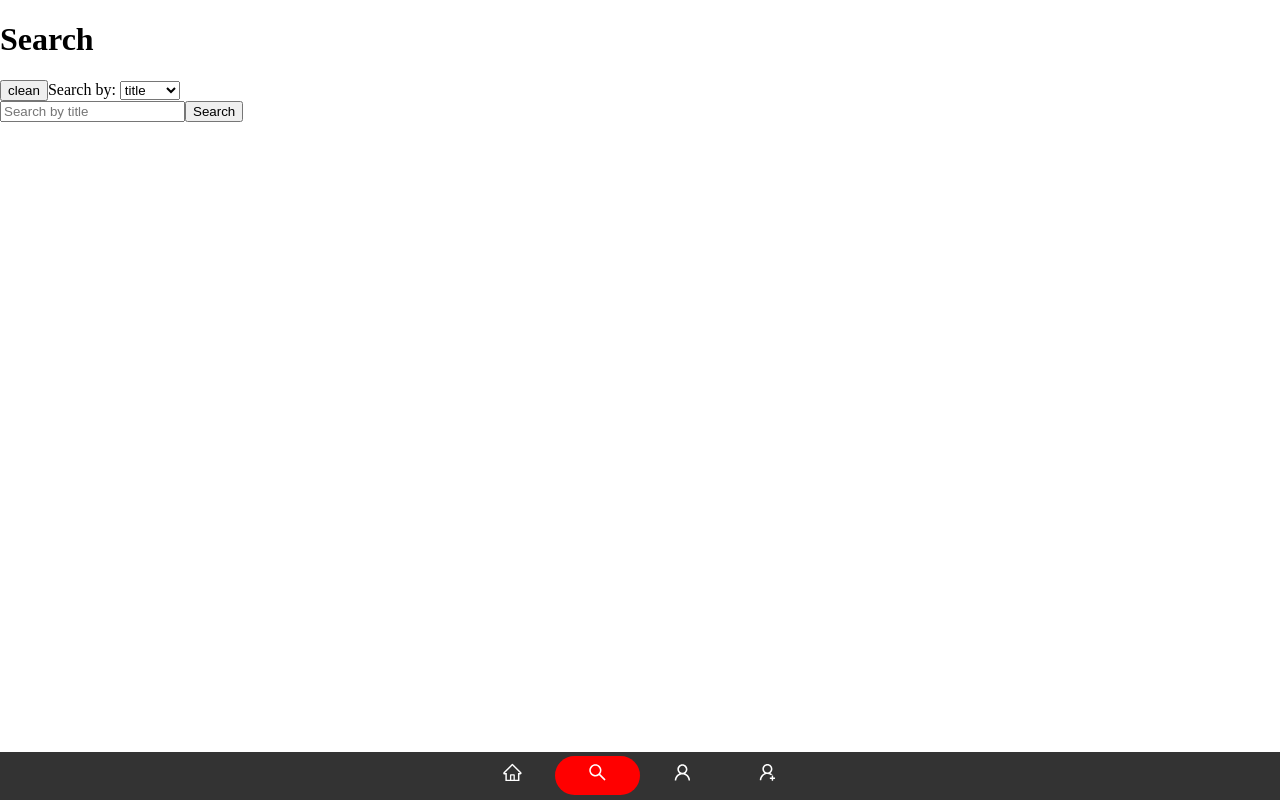
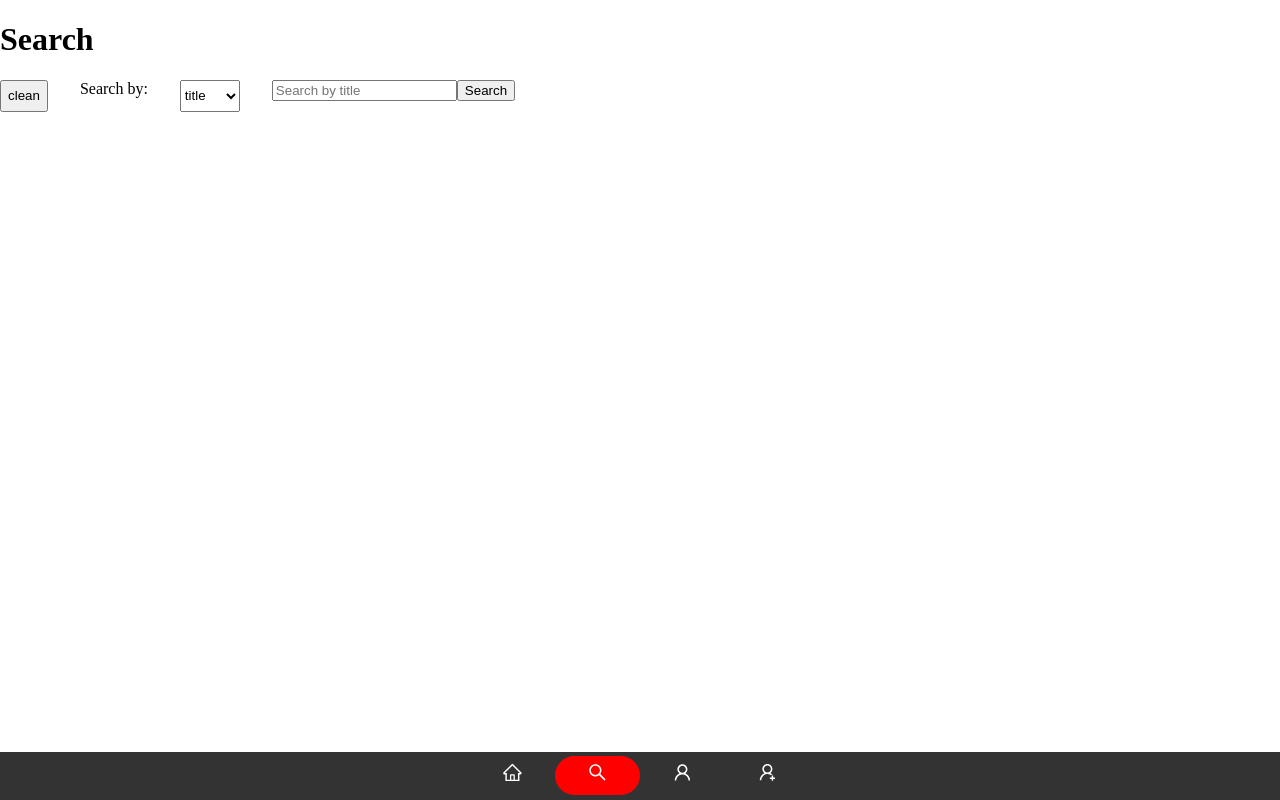
Before and after one commit to Vectari/bookstats, a React (Vite) app: page /search in a window 1280 px wide. Built offline with nearby package versions, Linux system fonts and the light colour scheme.

Commit message:
style: add simple style wrapper

```diff
--- a/src/components/SearchBar/SearchBar.style.ts
+++ b/src/components/SearchBar/SearchBar.style.ts
@@ -0,0 +1,6 @@
+import styled from "styled-components";
+
+export const StyledSearchBarWrapper = styled.div`
+  display: flex;
+  gap: 2rem;
+`;
--- a/src/components/SearchBar/SearchBar.tsx
+++ b/src/components/SearchBar/SearchBar.tsx
@@ -1,6 +1,7 @@
 import { useState } from "react";
 import { Loader } from "../Loader/Loader";
 import { OPEN_LIBRARY_API } from "../../api";
+import { StyledSearchBarWrapper } from "./SearchBar.style";
 
 interface SearchResult {
   edition_key: string;
@@ -45,11 +46,11 @@ export function SearchBar() {
 
   const handleCleanSearch = () => {
     setSearchSelect(searchSelect);
-    setSearch("")
+    setSearch("");
   };
 
   return (
-    <>
+    <StyledSearchBarWrapper>
       <button onClick={handleCleanSearch}>clean</button>
       {/* SELECT SECTION */}
       <label htmlFor="selectSearchBy">Search by: </label>
@@ -93,6 +94,6 @@ export function SearchBar() {
           </li>
         ))}
       </ol>
-    </>
+    </StyledSearchBarWrapper>
   );
 }
```
